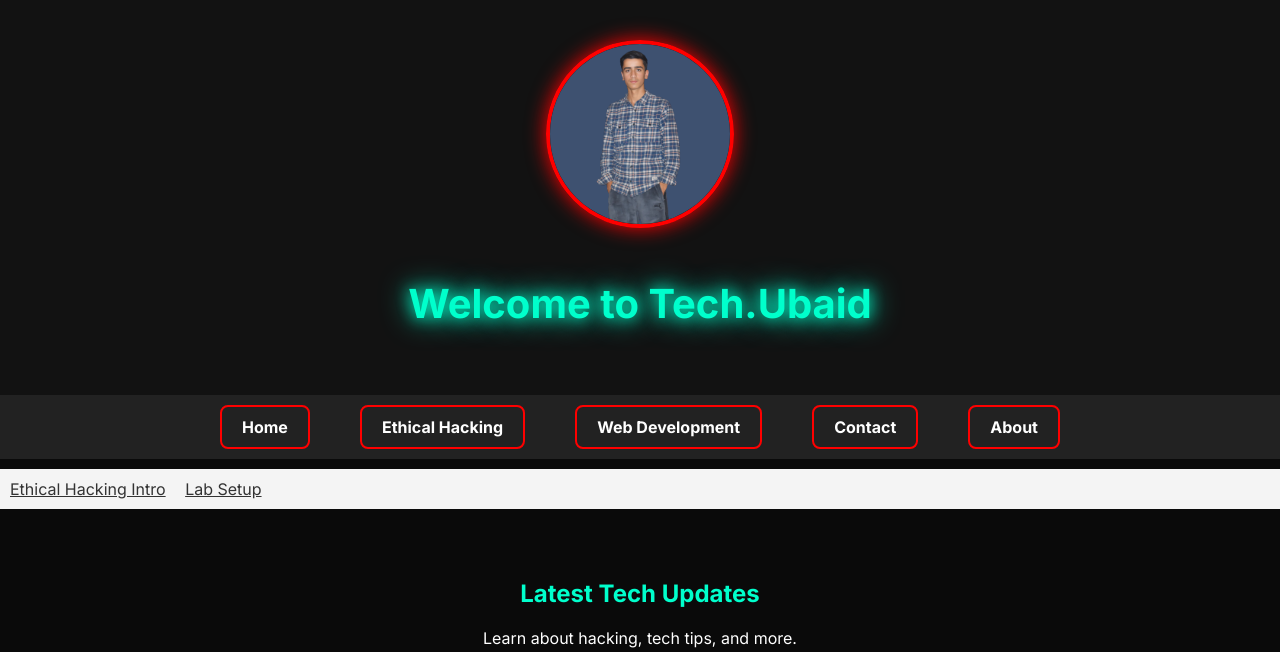
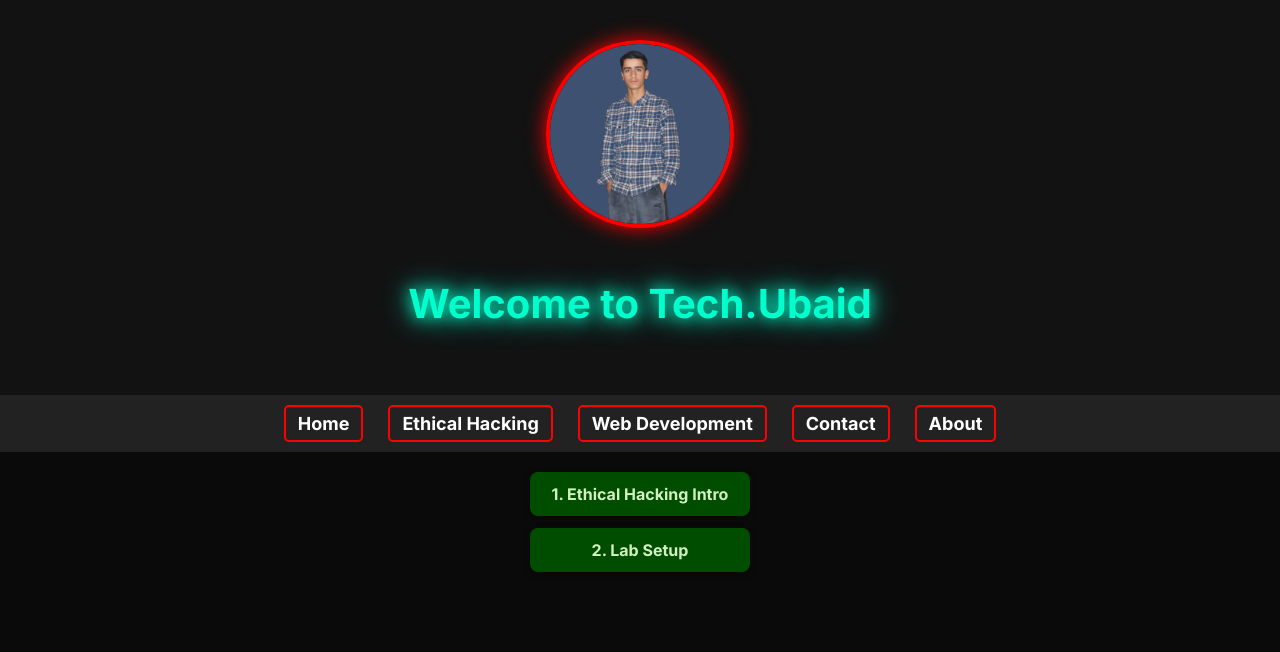
Before and after one commit to ubaid098321/tech.ubaid, a plain HTML site: page index.html in a window 1280 px wide. Shown: the top 652 px of the page. Drawn offline with Linux system fonts and the light colour scheme.

Commit message:
Styled main navbar and vertical boxed secondary nav with green boxes

```diff
--- a/index.html
+++ b/index.html
@@ -7,27 +7,51 @@
   <link rel="stylesheet" href="style.css"/>
   <link href="https://fonts.googleapis.com/css2?family=Inter:wght@400;700&display=swap" rel="stylesheet">
   <style>
-    /* Basic styling for demo */
+    /* Navbar style */
     .navbar {
       background-color: #222;
       padding: 10px;
+      display: flex;
+      justify-content: center;
+      gap: 25px;
     }
     .navbar a {
       color: white;
-      margin: 0 15px;
+      font-weight: 700;
       text-decoration: none;
-      font-weight: 600;
+      font-size: 18px;
+      padding: 6px 12px;
+      border-radius: 5px;
+      transition: background-color 0.3s ease;
     }
+    .navbar a:hover {
+      background-color: #444;
+    }
+
+    /* Secondary nav styling as vertical boxed links */
     .secondary-nav {
-      margin-top: 10px;
-      padding: 10px;
-      background-color: #f4f4f4;
+      margin: 20px auto;
+      width: 220px;
+      display: flex;
+      flex-direction: column;
+      gap: 12px;
     }
     .secondary-nav a {
-      display: inline-block;
-      margin-right: 15px;
-      color: #333;
-      text-decoration: underline;
+      background-color: #004d00; /* dark green box */
+      color: #d0f0c0; /* light green text */
+      font-weight: 600;
+      padding: 12px 20px;
+      border-radius: 8px;
+      text-decoration: none;
+      box-shadow: 0 2px 6px rgba(0,0,0,0.3);
+      transition: background-color 0.3s ease;
+      font-size: 16px;
+      text-align: center;
+    }
+    .secondary-nav a:hover {
+      background-color: #002600;
+      color: #a6d785;
+      box-shadow: 0 4px 12px rgba(0,0,0,0.6);
     }
   </style>
 </head>
@@ -46,10 +70,10 @@
     <a href="about.html">About</a>
   </div>
 
-  <!-- Secondary navigation for course pages -->
+  <!-- Secondary navigation for course pages as vertical boxed links -->
   <div class="secondary-nav">
-    <a href="page1-intro.html">Ethical Hacking Intro</a>
-    <a href="page2-lab-setup.html">Lab Setup</a>
+    <a href="page1-intro.html">1. Ethical Hacking Intro</a>
+    <a href="page2-lab-setup.html">2. Lab Setup</a>
   </div>
 
   <main>
```
